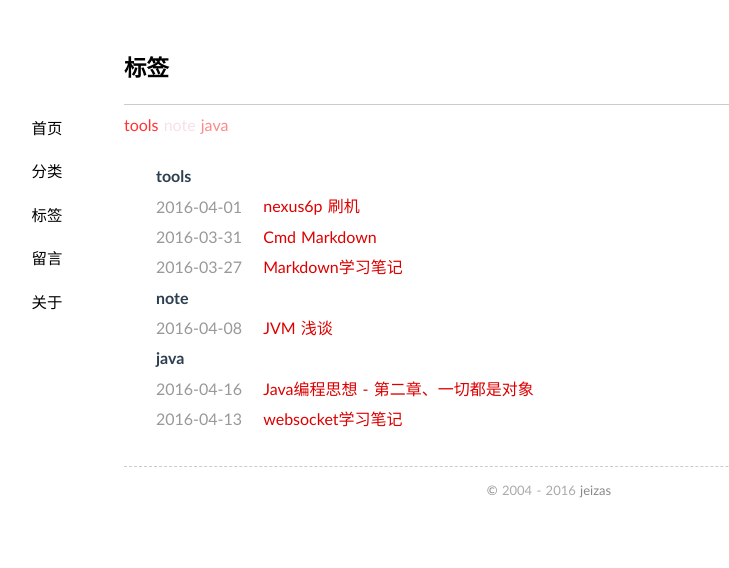
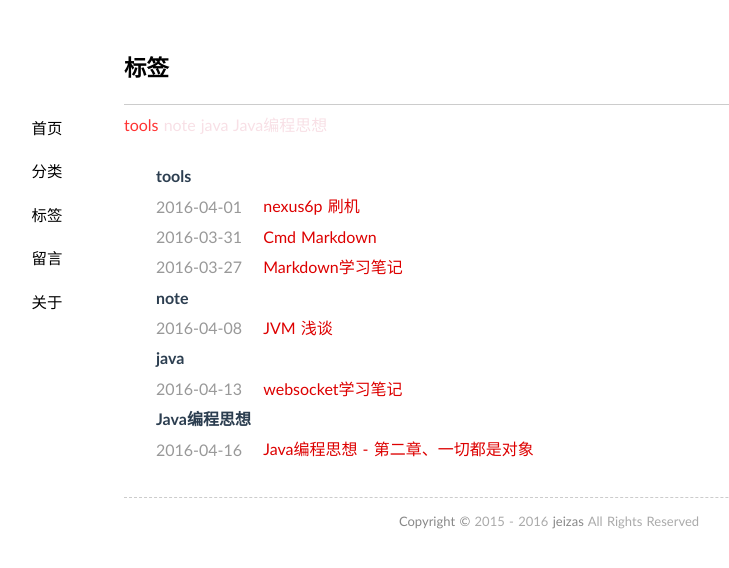
Before and after one commit to jeizas/jeizas.github.io, a Jekyll site: the page built from tags/index.md, in a window 1280 px wide. Shown: the top 568 px of the page, without its empty margins (91-820 px from the left). Built offline with Jekyll 4.4.1, drawn with Linux system fonts in a browser that asks for light colours.

Commit message:
修改：     _layouts/default.html 	修改：     _posts/2016-04-16-thinking_in_java_chapter02.md

```diff
--- a/_layouts/default.html
+++ b/_layouts/default.html
@@ -30,7 +30,7 @@
 
       <footer>
         <p><small>
-            <a rel="license" href="http://creativecommons.org/licenses/by-sa/3.0/cn/" target="_blank" title="许可协议">©</a> 2004 - {{site.time | date:"%Y"}} <a href="/about/">{{ site.author }}</a>
+            <a rel="license" href="http://creativecommons.org/licenses/by-sa/3.0/cn/" target="_blank" title="许可协议">Copyright ©</a> 2015 - {{site.time | date:"%Y"}} <a href="/about/">{{ site.author }}</a> All Rights Reserved
         </small></p>
       </footer>
 
--- a/_posts/2016-04-16-thinking_in_java_chapter02.md
+++ b/_posts/2016-04-16-thinking_in_java_chapter02.md
@@ -1,9 +1,9 @@
 ---
 layout: post
-title: "Java编程思想 - 第二章、一切都是对象"
-date: 2016-04-16 21:24
-categories: [thinking_in_java]
-tags: [java]
+title: Java编程思想 - 第二章、一切都是对象
+date: 2016-04-16 20:12
+categories: Java
+tags: Java编程思想
 ---
 
 ### 本章要点
```
